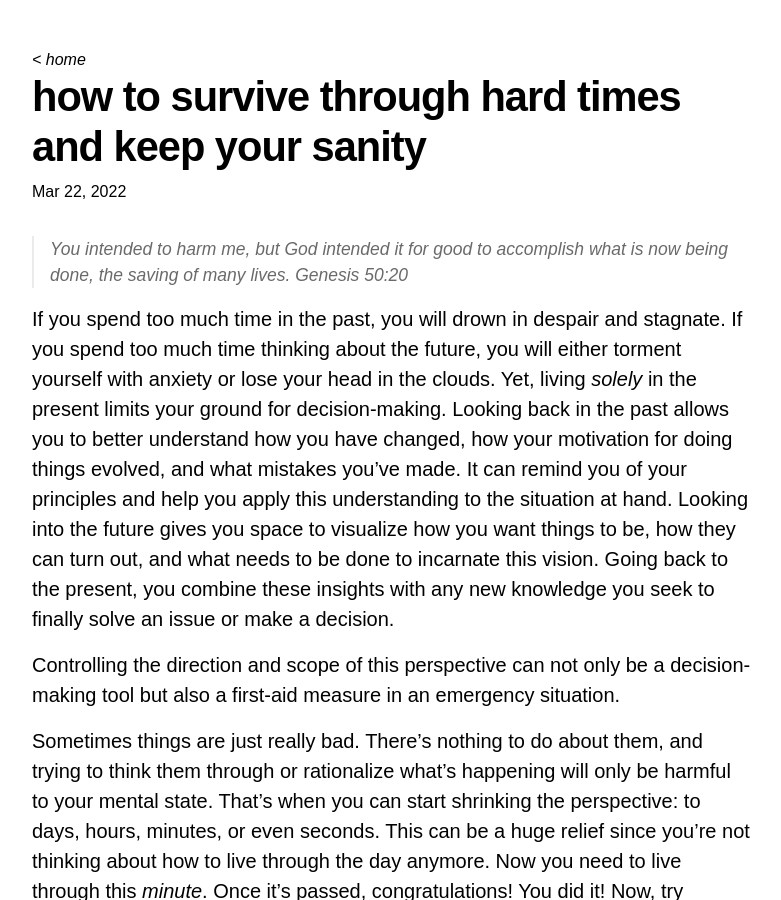
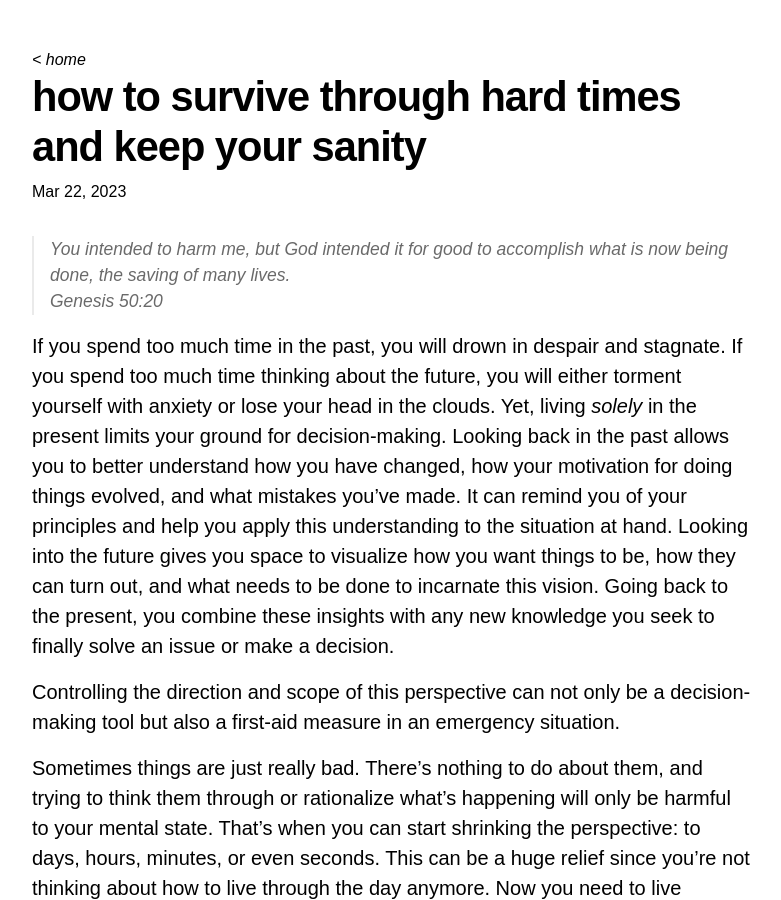
Before and after one commit to alxwnth/thoughts.alxwnth.com, a Jekyll site: the page built from _posts/2023-03-23-how-to-survive-through-hard-times-and-keep-your-sanity.md, in a window 1280 px wide and 900 px high. Shown: the whole window, without its empty margins (248-1029 px from the left). Built offline with Jekyll 4.4.1, drawn with Linux system fonts in a browser that asks for light colours.

Commit message:
fix: Post date

```diff
--- a/_posts/2023-03-23-how-to-survive-through-hard-times-and-keep-your-sanity.md
+++ b/_posts/2023-03-23-how-to-survive-through-hard-times-and-keep-your-sanity.md
@@ -1,12 +1,12 @@
 ---
 layout: post
 title:  "how to survive through hard times and keep your sanity"
-date:   2022-03-23 00:00:00 +0200
+date:   2023-03-23 00:00:00 +0200
 categories: personal
 ---
 
 >You intended to harm me, but God intended it for good to accomplish what is now being done, the saving of many lives.
->*Genesis 50:20*
+<br>Genesis 50:20
 
 If you spend too much time in the past, you will drown in despair and stagnate. If you spend too much time thinking about the future, you will either torment yourself with anxiety or lose your head in the clouds. Yet, living _solely_ in the present limits your ground for decision-making. Looking back in the past allows you to better understand how you have changed, how your motivation for doing things evolved, and what mistakes you've made. It can remind you of your principles and help you apply this understanding to the situation at hand. Looking into the future gives you space to visualize how you want things to be, how they can turn out, and what needs to be done to incarnate this vision. Going back to the present, you combine these insights with any new knowledge you seek to finally solve an issue or make a decision.
 
```
